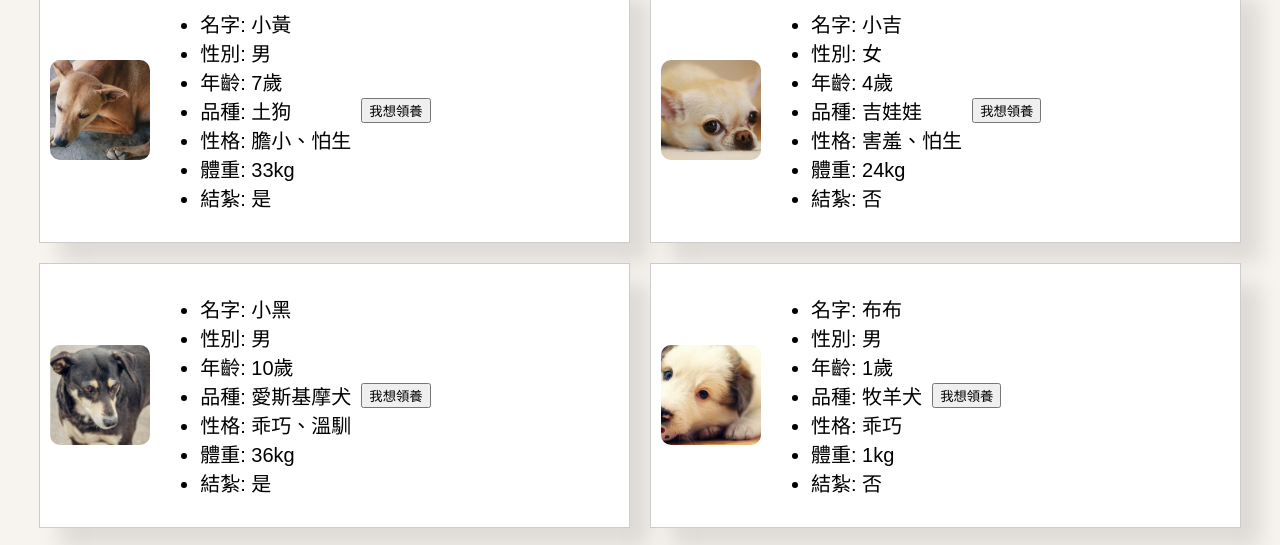
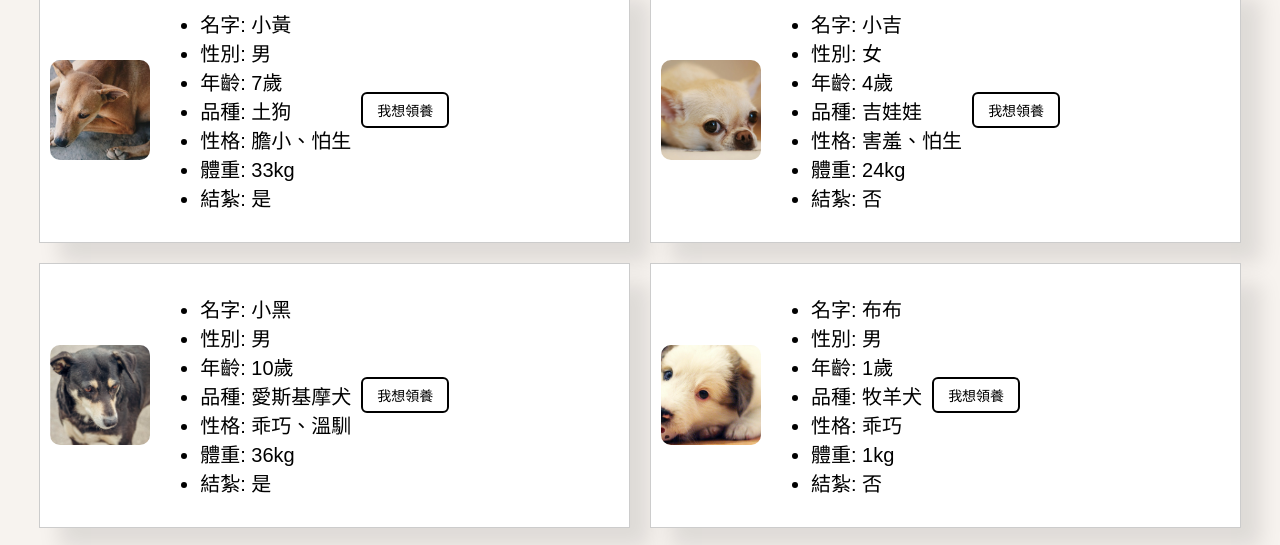
Before and after one commit to jing123273/FurryFriends, a plain HTML site: page introduce.html in a window 1280 px wide. Shown: the part 200-745 px from the top of the page. Drawn offline with Linux system fonts and the light colour scheme.

Commit message:
美化按鈕

```diff
--- a/css/introduce.css
+++ b/css/introduce.css
@@ -184,3 +184,18 @@ footer{
 .gMenu .menu-icon:hover .navicon::after {
     background: #b8b99a;
 }
+.adopt-button button {
+  padding: 6px 14px;
+  font-size: 14px;
+  background-color: white;
+  color: black;
+  border: 2px solid black;
+  border-radius: 6px;
+  cursor: pointer;
+  transition: all 0.3s ease;
+}
+
+.adopt-button button:hover {
+  background-color: #f0f0f0; /* 或用 black + white 字也可 */
+  color: black;
+}
```
